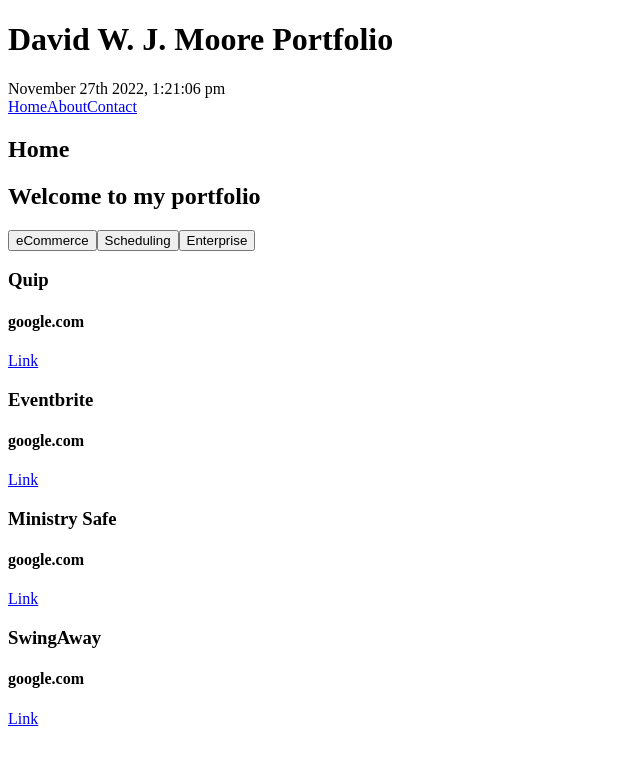
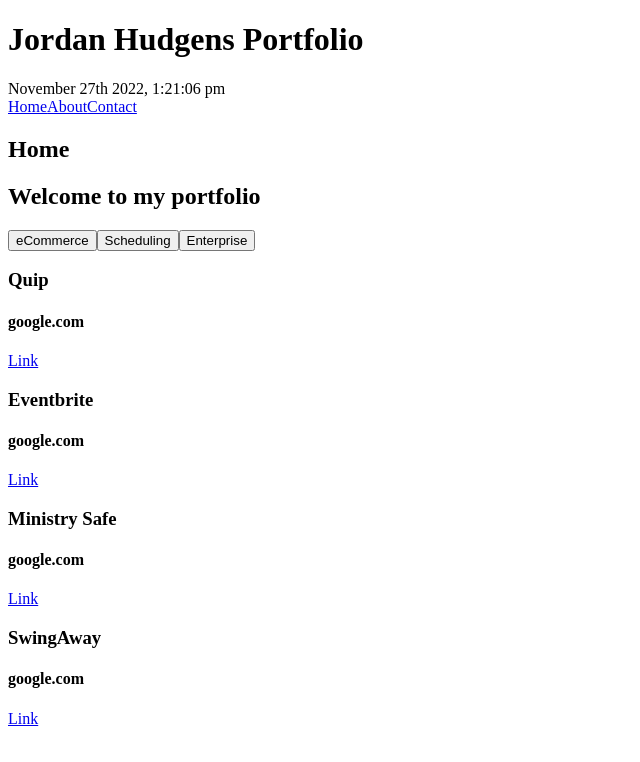
Before and after one commit to dwjmoore/portfolio, a React (Create React App) app: page / in a window 1280 px wide. Shown: the top 762 px of the page, without its empty margins (0-640 px from the left). Built offline with nearby package versions, Linux system fonts and the light colour scheme; no server answers.

Commit message:
add api call to portfolio container

```diff
--- a/src/App.js
+++ b/src/App.js
@@ -1,6 +1,7 @@
 import React, { Component } from "react";
 import { BrowserRouter as Router, Switch, Route } from "react-router-dom";
 import moment from "moment";
+import axios from "axios";
 
 import NavigationContainer from "./components/navigation/NavigationContainer";
 import Home from "./components/pages/Home";
@@ -15,7 +16,7 @@
             <div className="app">
                 <Router>
                     <div>
-                        <h1>David W. J. Moore Portfolio</h1>
+                        <h1>Jordan Hudgens Portfolio</h1>
                         <div>{moment().format("MMMM Do YYYY, h:mm:ss a")}</div>
                         <NavigationContainer />
 
@@ -23,7 +24,11 @@
                             <Route exact path="/" component={Home} />
                             <Route path="/about-me" component={About} />
                             <Route path="/contact" component={Contact} />
-                            <Route exact path="/portfolio/:slug" component={PortfolioDetail} />
+                            <Route
+                                exact
+                                path="/portfolio/:slug"
+                                component={PortfolioDetail}
+                            />
                             <Route component={NoMatch} />
                         </Switch>
                     </div>
--- a/src/components/portfolio/PortfolioContainer.js
+++ b/src/components/portfolio/PortfolioContainer.js
@@ -1,4 +1,5 @@
 import React, { Component } from "react";
+import axios from "axios";
 
 import PortfolioItem from "./PortfolioItem";
 
@@ -22,6 +23,7 @@
         };
 
         this.handleFilter = this.handleFilter.bind(this);
+        this.getPortfolioItems = this.getPortfolioItems.bind(this);
     }
 
     handleFilter(filter) {
@@ -30,6 +32,17 @@
                 return item.category === filter;
             })
         });
+    }
+
+    getPortfolioItems() {
+        axios
+            .get("https://jordan.devcamp.space/portfolio/portfolio_items")
+            .then(response => {
+                console.log("response data", response);
+            })
+            .catch(error => {
+                console.log(error);
+            });
     }
 
     portfolioItems() {
@@ -44,6 +57,8 @@
         if (this.state.isLoading) {
             return <div>Loading...</div>;
         }
+
+        this.getPortfolioItems();
 
         return (
             <div>
```
